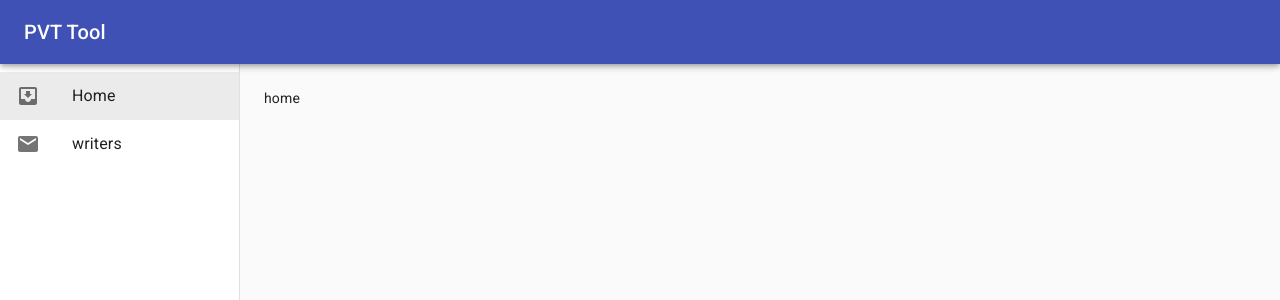
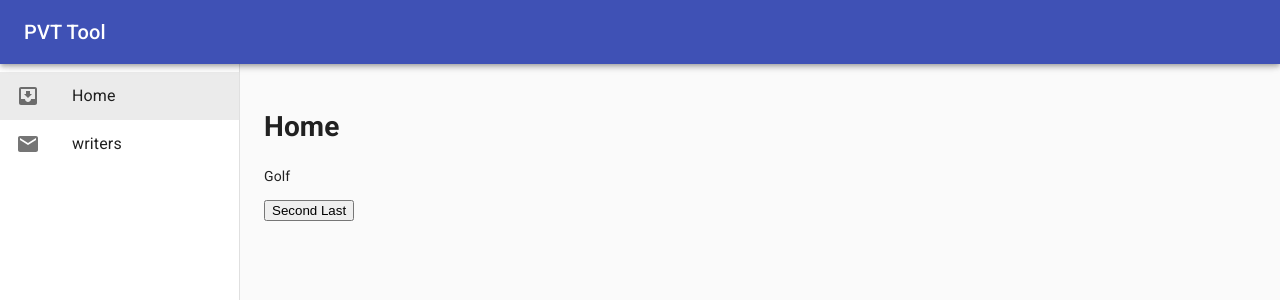
Before and after one commit to shas38/material-ui-client, a React (Create React App) app: page / in a window 1280 px wide. Shown: the top 300 px of the page. Built offline with nearby package versions, Linux system fonts and the light colour scheme.

Commit message:
Redux Store Added

```diff
--- a/package.json
+++ b/package.json
@@ -6,11 +6,15 @@
     "@material-ui/core": "^4.1.1",
     "@material-ui/icons": "^4.2.0",
     "@types/material-ui": "^0.21.6",
+    "@types/react-redux": "^7.1.0",
+    "@types/redux": "^3.6.0",
     "json-server": "^0.15.0",
     "react": "^16.8.6",
     "react-dom": "^16.8.6",
+    "react-redux": "^7.1.0",
     "react-router-dom": "^5.0.1",
-    "react-scripts": "3.0.1"
+    "react-scripts": "3.0.1",
+    "redux": "^4.0.1"
   },
   "devDependencies": {
     "@types/jest": "^24.0.13",
--- a/src/App.tsx
+++ b/src/App.tsx
@@ -1,17 +1,19 @@
 import React from 'react';
 import {BrowserRouter, Route, Switch} from 'react-router-dom';
+import { createStore } from 'redux';
+import { Provider } from 'react-redux';
 import './App.css';
 import Home from './pages/Home'
 import Writers from './pages/Writers'
 import TopNavigation from "./navigation/TopNavigation"
+import reduxReducers from './reducers/reduxReducers';
+
+const store = createStore(reduxReducers);
 
 function App() {
 
-
-
-
   return (
-
+    <Provider store={store}>
       <BrowserRouter>
         <TopNavigation>
           <Switch>
@@ -30,6 +32,7 @@ function App() {
           </Switch>
         </TopNavigation>
       </BrowserRouter>
+    </Provider>
   );
 }
 
--- /dev/null
+++ b/src/actions/addWritersAction.tsx
@@ -0,0 +1,6 @@
+export default (writers: any) => {
+    return {
+        type: 'ADD_WRITERS',
+        payload: writers
+    }
+}
--- a/src/pages/Home.tsx
+++ b/src/pages/Home.tsx
@@ -1,11 +1,26 @@
-import React from 'react';
+import React, { useState } from 'react';
+import { connect } from 'react-redux';
 
+const Home = (props: any) => {
 
-export default () => {
+  const [writer, setWriter] = useState(props.writers[props.writers.length-1])
 
+  const handleClick = () => {
+    setWriter(props.writers[props.writers.length-2])
+  }
   return (
     <div>
-        home
+        <h1>Home</h1>
+        <p>{writer.name}</p>
+        <button onClick={handleClick}>Second Last</button>
     </div>
   );
 }
+
+const mapStateToProps = (state: any) => {
+  return {
+    writers: state.writers
+  }
+}
+
+export default connect(mapStateToProps)(Home);
--- a/src/pages/Writers.tsx
+++ b/src/pages/Writers.tsx
@@ -1,4 +1,6 @@
 import React, {useEffect, useReducer} from 'react';
+import { connect } from 'react-redux';
+import addWritersAction from '../actions/addWritersAction';
 
 type IappState = {
   writers?: Array<object>,
@@ -10,8 +12,10 @@ type IappAction = {
   payload?: Array<object>,
 }
 
-export default (props: any) => {
 
+const Writers = (props: any) => {
+
+  console.log({props});
   const initialDataFetchReducer = (state: IappState, action: IappAction) => {
     switch (action.type) {
       case 'FETCH_INIT':
@@ -51,8 +55,10 @@ export default (props: any) => {
         const result = await fetch("http://localhost:5000/writers");
         const writers = await result.json();
         dispatch({ type: 'FETCH_SUCCESS', payload: writers });
+        props.addWriters(writers);
       }
       catch(err){
+        console.log(err)
         dispatch({ type: 'FETCH_FAILURE' });
       }
     }
@@ -73,3 +79,13 @@ export default (props: any) => {
     </div>
   );
 }
+
+const mapDispatchToProps = (dispatch: any) =>{
+  console.log({dispatch})
+  return {
+    addWriters: (writers: any) => {
+      dispatch(addWritersAction(writers));
+    }
+  }
+}
+export default connect(null, mapDispatchToProps)(Writers);
--- /dev/null
+++ b/src/reducers/reduxReducers/index.tsx
@@ -0,0 +1,27 @@
+const initState = {
+    writers: [
+        {
+            "id": 10000,
+            "name": "Wolf",
+            "born": "8/20/2018",
+            "deceased": "1/17/2019",
+            "description": "Integer tincidunt ante vel ipsum. Praesent blandit lacinia erat. Vestibulum sed magna at nunc commodo placerat. Praesent blandit. Nam nulla. Integer pede justo, lacinia eget, tincidunt eget, tempus vel, pede. Morbi porttitor lorem id ligula. Suspendisse ornare consequat lectus. In est risus, auctor sed, tristique in, tempus sit amet, sem. Fusce consequat. Nulla nisl. Nunc nisl. Duis bibendum, felis sed interdum venenatis, turpis enim blandit mi, in porttitor pede justo eu massa. Donec dapibus. Duis at velit eu est congue elementum. In hac habitasse platea dictumst. Morbi vestibulum, velit id pretium iaculis, diam erat fermentum justo, nec condimentum neque sapien placerat ante. Nulla justo. Aliquam quis turpis eget elit sodales scelerisque. Mauris sit amet eros. Suspendisse accumsan tortor quis turpis. Sed ante. Vivamus tortor. Duis mattis egestas metus. Aenean fermentum. Donec ut mauris eget massa tempor convallis. Nulla neque libero, convallis eget, eleifend luctus, ultricies eu, nibh. Quisque id justo sit amet sapien dignissim vestibulum. Vestibulum ante ipsum primis in faucibus orci luctus et ultrices posuere cubilia Curae; Nulla dapibus dolor vel est. Donec odio justo, sollicitudin ut, suscipit a, feugiat et, eros. Vestibulum ac est lacinia nisi venenatis tristique."
+        }, {
+            "id": 20000,
+            "name": "Golf",
+            "born": "1/14/2019",
+            "deceased": "6/26/2018",
+            "description": "In tempor, turpis nec euismod scelerisque, quam turpis adipiscing lorem, vitae mattis nibh ligula nec sem. Duis aliquam convallis nunc. Proin at turpis a pede posuere nonummy. Integer non velit. Donec diam neque, vestibulum eget, vulputate ut, ultrices vel, augue. Vestibulum ante ipsum primis in faucibus orci luctus et ultrices posuere cubilia Curae; Donec pharetra, magna vestibulum aliquet ultrices, erat tortor sollicitudin mi, sit amet lobortis sapien sapien non mi. Integer ac neque. Duis bibendum. Morbi non quam nec dui luctus rutrum. Nulla tellus. In sagittis dui vel nisl. Duis ac nibh. Fusce lacus purus, aliquet at, feugiat non, pretium quis, lectus. Suspendisse potenti. In eleifend quam a odio. In hac habitasse platea dictumst. Maecenas ut massa quis augue luctus tincidunt. Nulla mollis molestie lorem. Quisque ut erat. Curabitur gravida nisi at nibh. In hac habitasse platea dictumst. Aliquam augue quam, sollicitudin vitae, consectetuer eget, rutrum at, lorem. Integer tincidunt ante vel ipsum. Praesent blandit lacinia erat. Vestibulum sed magna at nunc commodo placerat."
+        }
+    ]
+}
+
+export default (state: any = initState, action: any) => {
+    if(action.type === 'ADD_WRITERS'){
+        return {
+            ...state,
+            writers: [...state.writers, ...action.payload]
+        }
+    }
+    return state;
+}
```
Also changed, not shown: 1 other file (tests, documents, lock files or other folders).
